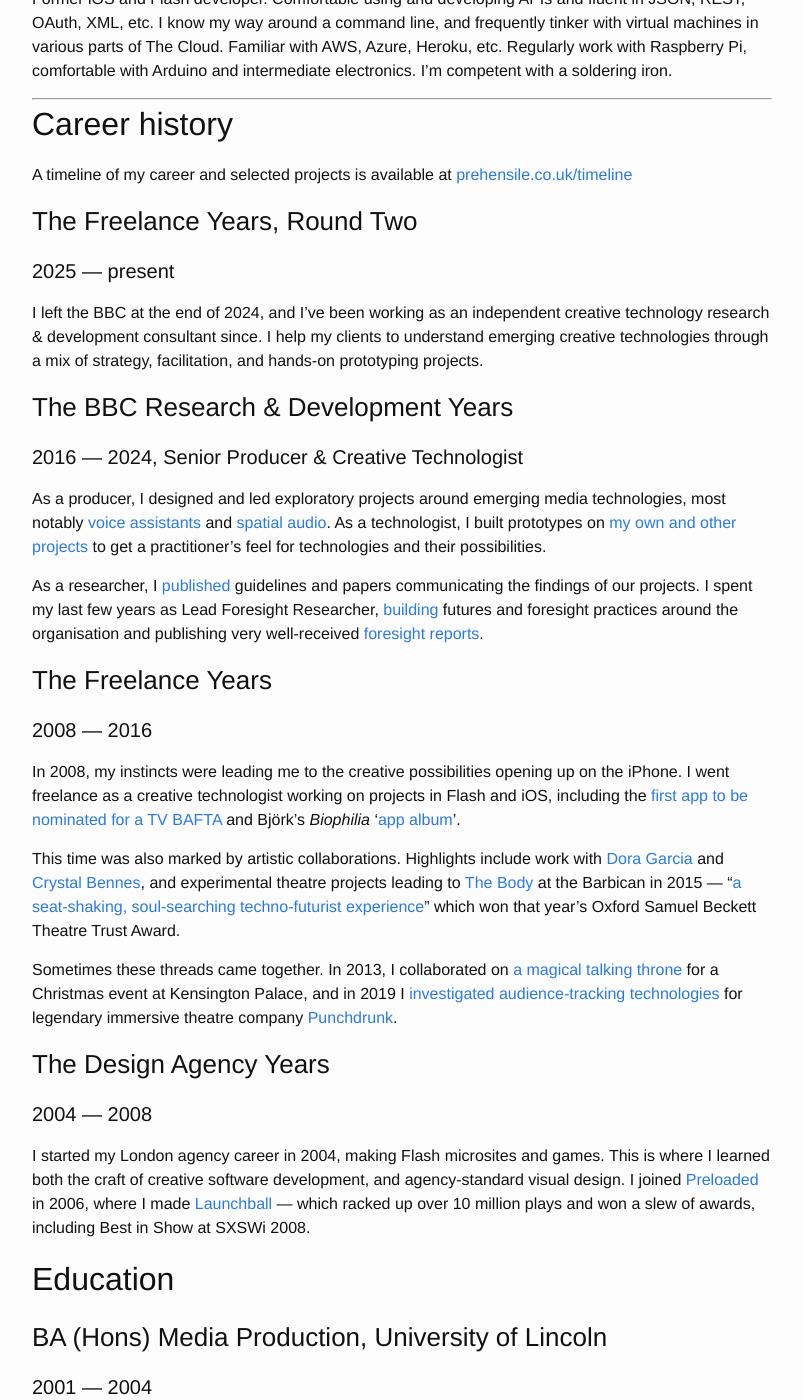
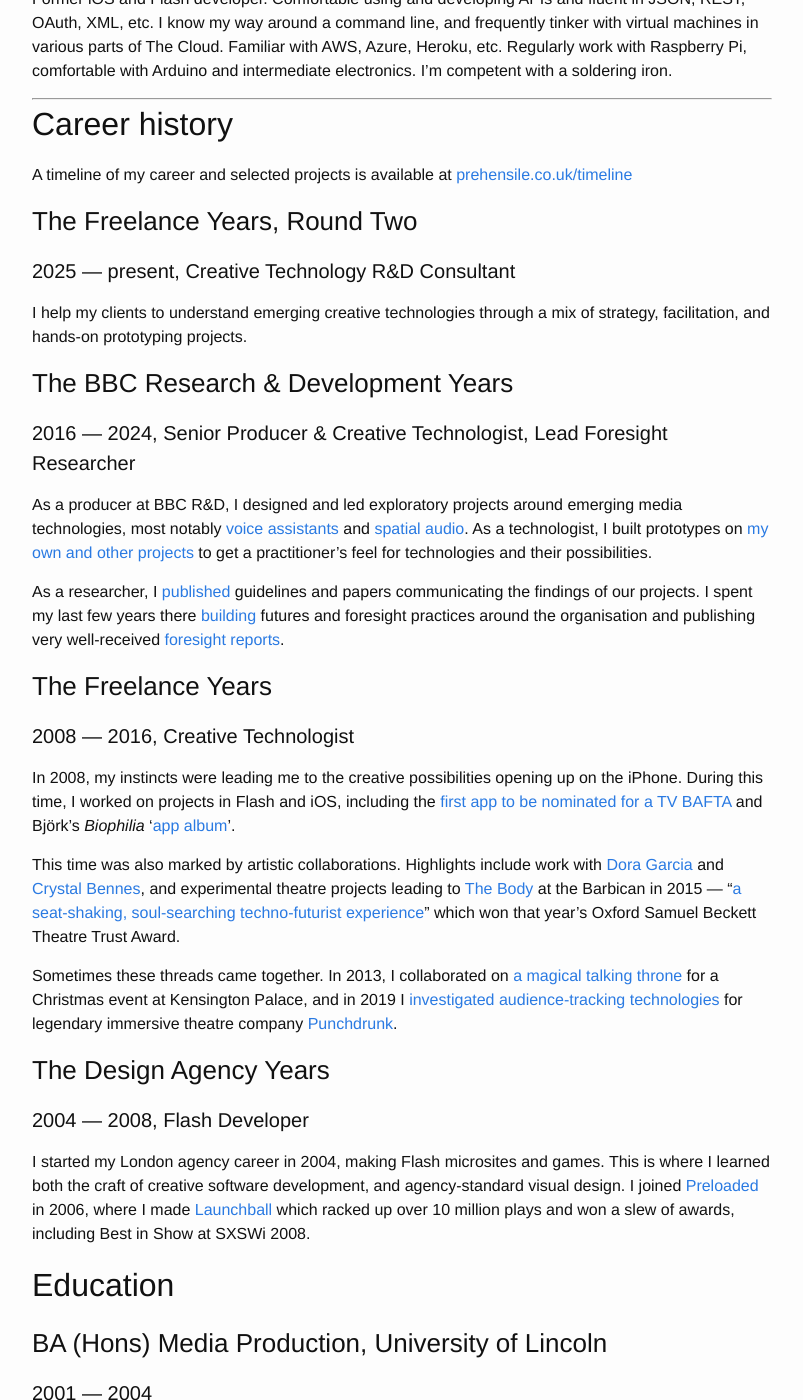
Before and after one commit to prehensile/prehensile.github.io, a Jekyll site: the page built from cv/cv.md, in a window 1280 px wide and 1400 px high, scrolled down 1063 px. Shown: the whole window, without its empty margins (238-1041 px from the left). Built offline with Jekyll 4.4.1, drawn with Linux system fonts in a browser that asks for light colours; our own code applies the rules of GitHub Pages for plain Markdown files.

Commit message:
eeedddiiittttss

```diff
--- a/cv/cv.md
+++ b/cv/cv.md
@@ -34,30 +34,30 @@
 [prehensile.co.uk/timeline](https://prehensile.co.uk/timeline/)
 
 ### The Freelance Years, Round Two
-#### 2025 — present
+#### 2025 — present, Creative Technology R&D Consultant
 
-I left the BBC at the end of 2024, and I've been working as an independent creative technology research & development consultant since. I help my clients to understand emerging creative technologies through a mix of strategy, facilitation, and hands-on prototyping projects.
+I help my clients to understand emerging creative technologies through a mix of strategy, facilitation, and hands-on prototyping projects.
 
 ### The BBC Research & Development Years
-#### 2016 — 2024, Senior Producer & Creative Technologist
+#### 2016 — 2024, Senior Producer & Creative Technologist, Lead Foresight Researcher
 
-As a producer, I designed and led exploratory projects around emerging media technologies, most notably [voice assistants](https://www.bbc.co.uk/rd/projects/talking-with-machines) and [spatial audio](https://www.bbc.co.uk/rd/blog/2021-01-audio-augmented-reality-spatial-voice). As a technologist, I built prototypes on [my own and other projects](https://www.bbc.co.uk/rd/people/henry-cooke?Type=Projects&Decade=All) to get a practitioner's feel for technologies and their possibilities.
+As a producer at BBC R&D, I designed and led exploratory projects around emerging media technologies, most notably [voice assistants](https://www.bbc.co.uk/rd/projects/talking-with-machines) and [spatial audio](https://www.bbc.co.uk/rd/blog/2021-01-audio-augmented-reality-spatial-voice). As a technologist, I built prototypes on [my own and other projects](https://www.bbc.co.uk/rd/people/henry-cooke?Type=Projects&Decade=All) to get a practitioner's feel for technologies and their possibilities.
 
-As a researcher, I [published](https://www.semanticscholar.org/author/Henry-Cooke/46422799) guidelines and papers communicating the findings of our projects. I spent my last few years as Lead Foresight Researcher, [building](https://www.bbc.co.uk/rd/blog/2022-07-introducing-r-and-d-futures) futures and foresight practices around the organisation and publishing very well-received [foresight reports](https://www.bbc.co.uk/rd/articles/2025-06-social-media-change-issues-problems-report).
+As a researcher, I [published](https://www.semanticscholar.org/author/Henry-Cooke/46422799) guidelines and papers communicating the findings of our projects. I spent my last few years there [building](https://www.bbc.co.uk/rd/blog/2022-07-introducing-r-and-d-futures) futures and foresight practices around the organisation and publishing very well-received [foresight reports](https://www.bbc.co.uk/rd/articles/2025-06-social-media-change-issues-problems-report).
 
 ### The Freelance Years
-#### 2008 — 2016
+#### 2008 — 2016, Creative Technologist
 
-In 2008, my instincts were leading me to the creative possibilities opening up on the iPhone. I went freelance as a creative technologist working on projects in Flash and iOS, including the [first app to be nominated for a TV BAFTA](https://www.telegraph.co.uk/technology/mobile-phones/8475033/Malcolm-Tucker-iPhone-app-nominated-for-Bafta.html) and Björk's _Biophilia_ '[app album](https://en.wikipedia.org/wiki/Biophilia_(album)#App)'.
+In 2008, my instincts were leading me to the creative possibilities opening up on the iPhone. During this time, I worked on projects in Flash and iOS, including the [first app to be nominated for a TV BAFTA](https://www.telegraph.co.uk/technology/mobile-phones/8475033/Malcolm-Tucker-iPhone-app-nominated-for-Bafta.html) and Björk's _Biophilia_ '[app album](https://en.wikipedia.org/wiki/Biophilia_(album)#App)'.
 
 This time was also marked by artistic collaborations. Highlights include work with [Dora Garcia](https://twentythreemillionstories.org/) and [Crystal Bennes](https://www.crystalbennes.com/portfolio/when-computers-were-women/), and experimental theatre projects leading to [The Body](https://nigelandlouise.com/The-Body) at the Barbican in 2015 — "[a seat-shaking, soul-searching techno-futurist experience](https://www.theguardian.com/stage/2015/nov/22/the-body-review-barbican)" which won that year's Oxford Samuel Beckett Theatre Trust Award.
 
 Sometimes these threads came together. In 2013, I collaborated on [a magical talking throne](http://elkworks.co.uk/throne) for a Christmas event at Kensington Palace, and in 2019 I [investigated audience-tracking technologies](https://motherultimate.com/projects/theatre) for legendary immersive theatre company [Punchdrunk](https://www.punchdrunk.com).
 
 ### The Design Agency Years
-#### 2004 — 2008
+#### 2004 — 2008, Flash Developer
 
-I started my London agency career in 2004, making Flash microsites and games. This is where I learned both the craft of creative software development, and agency-standard visual design. I joined [Preloaded](https://www.preloaded.com) in 2006, where I made [Launchball](https://preloaded.com/work/launchball/) — which racked up over 10 million plays and won a slew of awards, including Best in Show at SXSWi 2008.
+I started my London agency career in 2004, making Flash microsites and games. This is where I learned both the craft of creative software development, and agency-standard visual design. I joined [Preloaded](https://www.preloaded.com) in 2006, where I made [Launchball](https://preloaded.com/work/launchball/) which racked up over 10 million plays and won a slew of awards, including Best in Show at SXSWi 2008.
 
 ## Education
 ### BA (Hons) Media Production, University of Lincoln
```
